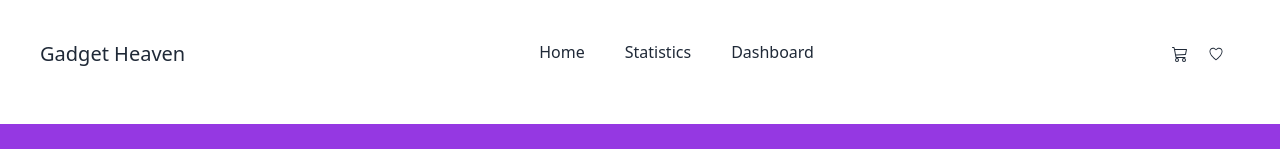
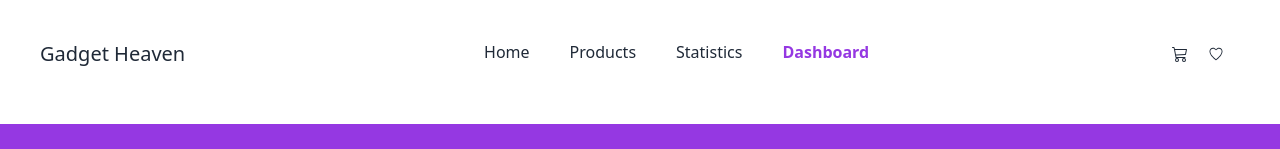
Before and after one commit to indrojitmondal/Gadget-Heaven, a React (Vite) app: page /dashboard in a window 1280 px wide. Shown: the top 149 px of the page. Built offline with nearby package versions, Linux system fonts and the light colour scheme.

Commit message:
Added new route products namely

```diff
--- a/src/components/Navbar/Navbar.jsx
+++ b/src/components/Navbar/Navbar.jsx
@@ -1,3 +1,4 @@
+
 
 import React, { createContext, useContext, useEffect, useState } from 'react';
 
@@ -60,14 +61,61 @@ const Navbar = () => {
     }, [path])
 
 
-    const links = <>
-        <li><Link to={'/'}>Home </Link></li>
+    // const links = <>
+    //     <li><Link to={'/'}>Home </Link></li>
 
-        <li>  <Link to={'/statistics'}>Statistics</Link></li>
+    //     <li>  <Link to={'/statistics'}>Statistics</Link></li>
 
-        <li>  <Link to={'/dashboard'}>Dashboard</Link></li>
+    //     <li>  <Link to={'/dashboard'}>Dashboard</Link></li>
 
-    </>
+    // </>
+
+    const links = (
+        <>
+            <li>
+                <NavLink
+                    to="/"
+                    // className={({ isActive }) =>
+                    //     isActive ? "text-primary font-bold" : ""
+                    // }
+                >
+                    Home
+                </NavLink>
+            </li>
+            <li>
+                <NavLink
+                    to="/products"
+                    className={({ isActive }) =>
+                        isActive ? "text-primary font-bold" : ""
+                    }
+                >
+                    Products
+                </NavLink>
+            </li>
+            <li>
+                <NavLink
+                    to="/statistics"
+                    className={({ isActive }) =>
+                        isActive ? "text-primary font-bold" : ""
+                    }
+                >
+                    Statistics
+                </NavLink>
+            </li>
+            <li>
+                <NavLink
+                    to="/dashboard"
+                    className={({ isActive }) =>
+                        isActive ? "text-primary font-bold" : ""
+                    }
+                >
+                    Dashboard
+                </NavLink>
+            </li>
+        </>
+    );
+
+
     return (
         <>
             <div className={`  ${path === '/' ? 'text-white  rounded-3xl pb-10 bg-primary border-[7px] border-b1' : ''}  `}>
--- a/src/routes/Routes.jsx
+++ b/src/routes/Routes.jsx
@@ -39,6 +39,12 @@ const routes = createBrowserRouter([
 
         },
         {
+          path:'/products',
+          element: <Products></Products>,
+          loader: () => fetch('/allProducts.json'),
+
+        },
+        {
 
           path: '/product/:product_id',
 
```
